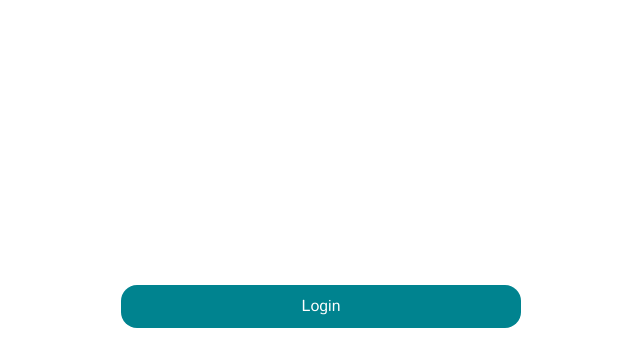
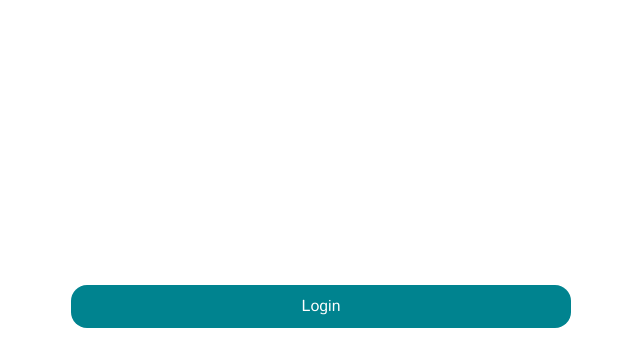
Before and after one commit to Mirjalol8862/Terms, a plain HTML site: page index.html in a window 1280 px wide. Shown: the part 452-800 px from the top of the page, without its empty margins (319-959 px from the left). Drawn offline with Linux system fonts and the light colour scheme.

Commit message:
Update style.css

```diff
--- a/style/style.css
+++ b/style/style.css
@@ -26,7 +26,7 @@ body,
 
 .container {
     width: 100%;
-    max-width: 440px;
+    max-width: 540px;
     margin: 0 auto;
     padding: 0 20px;
 }
```
